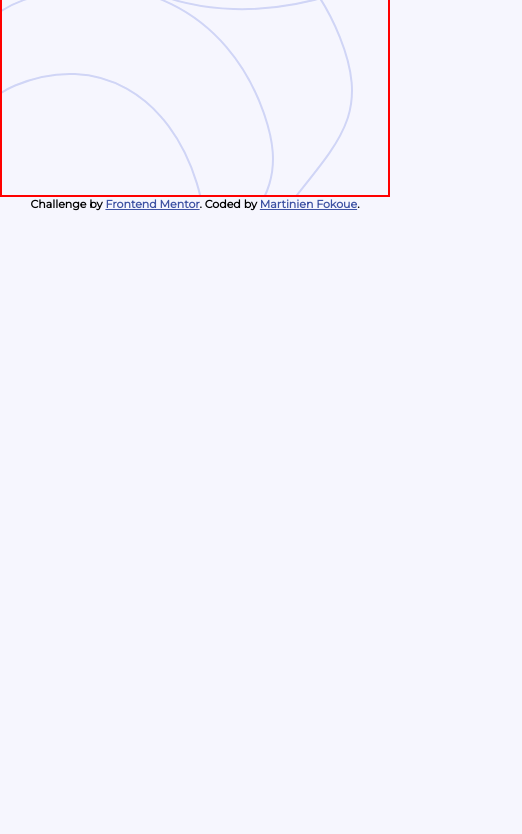
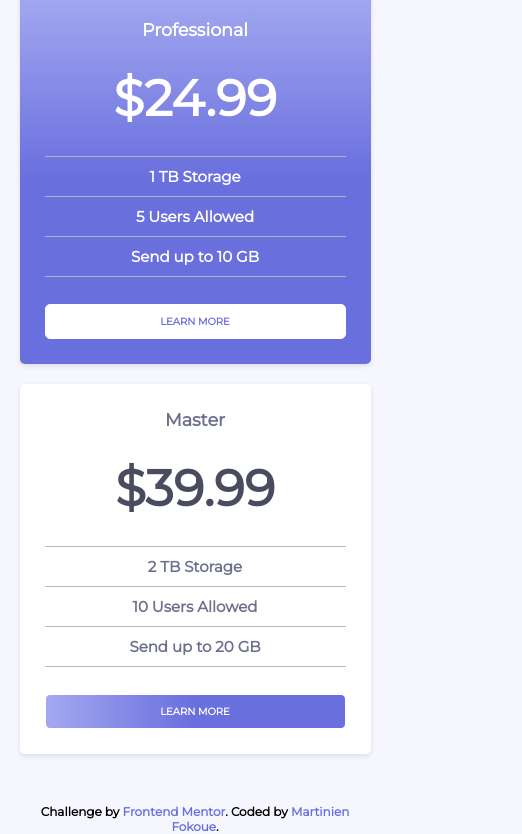
Before and after one commit to Martinien-Fokoue/pricing-component-with-toggle, a plain HTML site: page index.html in a window 390 px wide. Shown: the part 647-1481 px from the top of the page, 522 px wide, since content can reach past the window. Before the commit the page ends 858 px from the top, so only its background shows below. Drawn offline with Linux system fonts and the light colour scheme.

Commit message:
completed

```diff
--- a/css/style.scss
+++ b/css/style.scss
@@ -21,26 +21,50 @@ body {
     background-color: map-get($colors, Very-Light-Grayish-Blue);
     height: 100vh;
     font-size: $size;
-    font-weight: 700;
+    font-weight: bolder;
+    display: flex;
+    align-items: center;
+    justify-content: center;
+    @media screen and (max-width : 700px){
+        background: url('../images/bg-top.svg') 140px -50px no-repeat;
+        background-color: map-get($colors, Very-Light-Grayish-Blue);
+    }
 }
 
 .container {
-    height: 100%;
-    border: 2px solid red;
+    display: flex;
+    align-items: center;
+    justify-content: space-between;
+    flex-direction: column;
+    height: 90%;
+    width: 70%;
+
+    @media screen and (max-width : 700px){
+        width: 90%;
+        display: grid;
+        row-gap: 50px;
+        height: 80%;
+    }
 
 
     & .title {
         color: map-get($colors, Grayish-Blue);
-        border: 2px solid red;
-        display: inline-block;
-        margin: auto;
-        align-self: center;
+        @media screen and (max-width : 700px){
+            text-align: center;
+        }
     }
 
     & .section_toggle {
         display: flex;
         align-items: center;
-        border: 2px solid red;
+        justify-content: space-between;
+        width: 280px;
+        color: map-get($colors, Light-Grayish-Blue);
+        @media screen and (max-width : 700px){
+            width: 85%;
+            margin: auto;
+        }
+
 
         & .toggle {
             width: 60px;
@@ -50,95 +74,143 @@ body {
             position: relative;
             cursor: pointer;
 
+            &:hover {
+                background: map-get($colors, gradient_1);
+            }
+
             & .round {
                 position: absolute;
                 width: 25px;
                 height: 25px;
                 border-radius: 50%;
                 top: 50%;
-                transform: translate(0,-50%) scale(.98);
+                transform: translate(100%,-50%);
                 background-color: map-get($colors, Very-Light-Grayish-Blue);
                 margin: 0 4px;
-                transition: .2s linear;
-                &:hover{
-                    transform: translate(0, -50%) scale(1.08);
-                }
+                transition: transform .2s linear;
 
                 &.active {
-                    transform: translate(100%, -50%) scale(.98);
-                    &:hover{
-                        transform: translate(100%, -50%) scale(1.08);
+                    transform: translate(0, -50%);
+
                 }
             }
         }
     }
 
-        & span {
-            color: map-get($colors, Light-Grayish-Blue);
+    & .price_cards {
+        & .card_container {
+            margin: 25px;
+            display: flex;
+            align-items: center;
+            justify-content: center;
+            color: map-get($colors, Grayish-Blue);
+            @media screen and (max-width : 700px){
+                margin: 0;
+                display: grid;
+                row-gap: 20px;
+                grid-template-columns: 1fr;
+            }
+            & .card {
+                background-color: #FFF;
+                padding: 30px;
+                box-shadow: 0 2px 5px rgba($color: #000000, $alpha: .1);
+                display: flex;
+                justify-content: space-between;
+                flex-direction: column;
+                border-radius: 5px;
+                width: 280px;
+                height: 350px;
+                font-weight: 700;
+                @media screen and (max-width : 700px){
+                   height: 370px;
+                   width: 100%;
+                   padding: 25px;
+                }
+
+                &:nth-child(2){
+                    transform: scale(1.07, 1.12);
+                    background: linear-gradient(to top, map-get($colors, gradient_2) 50%, map-get($colors, gradient_1));
+                    color: #FFF;
+                    @media screen and (max-width : 700px){
+                        transform: scale(1);
+                    }
+
+                    & .price {
+                        color: #FFF;
+                    }
+
+                    & .btn {
+                        background: #FFF;
+                        color: map-get($colors, gradient_2);
+
+                        &:hover {
+                            background: transparent;
+                            color: #FFF;
+                            border-color: #FFF;
+
+                        }
                     }
                 }
 
-    & .price_cards {
+                & .level {
+                    display: flex;
+                    justify-content: center;
+                }
 
-        & .container{
-            border: 2px solid red;
+                & .price {
+                    font-size: 50px;
+                    color: map-get($colors, Dark-Grayish-Blue);
+                    text-align: center;
+
+                }
+
+                & .wrapper {
+                    & div {
                         display: flex;
                         align-items: center;
                         justify-content: center;
-        }
+                        padding: 10px;
+                        border-bottom: 1px solid map-get($colors, Light-Grayish-Blue);
 
-        & .card {
-            padding: 30px;
-            display: flex;
-            flex-direction: column;
-            align-items: center;
-            box-shadow: 0 3px 5px rgba($color: #000000, $alpha: .1);
-            border-radius: 5px;
-            background-color: #FFF;
-
-            &:nth-child(2){
-                transform: scale(1.1);
-                background: linear-gradient(to top, map-get($colors, gradient_2) 50%, map-get($colors, gradient_1));
-
-                & * {
-                    color: #FFF!important;
-                }
-                & .btn {
-                    background: #FFF;
-                    color: #000!important;
-                }
-            }
-
-
-            & .price {
-                font-size: 50px;
-                font-weight: bolder;
-                color: map-get($colors, Dark-Grayish-Blue);
-            }
-
-            & .wrapper {
-
-                & div {
-                    border-bottom: 1px solid map-get($colors, Light-Grayish-Blue);
-                    color: map-get($colors, Grayish-Blue);
-
-                    &:first-child{
+                        &:first-child {
                             border-top: 1px solid map-get($colors, Light-Grayish-Blue);
                         }
                     }
                 }
 
                 & .btn {
-                width: 100%;
+                    border: 1px solid #FFF;
+                    outline: none;
+                    padding: 10px;
+                    border-radius: 5px;
                     background: linear-gradient(to left, map-get($colors, gradient_2) 50%, map-get($colors, gradient_1));
+                    color: #FFF;
                     text-transform: uppercase;
-                letter-spacing: 1px;
-                border: none;
-                outline: none;
-                border-radius: 4px;
-                height: 30px;
+                    font-size: 10px!important;
                     cursor: pointer;
+                    font-weight: bolder;
+                    transition: .2s linear;
+                    &:hover {
+                        background: linear-gradient(to left, #FFF, #FFF);
+                        color: map-get($colors, gradient_2);
+                        border-color: map-get($colors, Grayish-Blue);
                     }
                 }
             }
         }
+    }
+
+    & .attribution {
+        font-size: 16px;
+
+        @media screen and (max-width : 700px){
+            font-size: 12px;
+            margin-bottom: 50px;
+        }
+
+        & a{
+            color: map-get($colors, gradient_2);
+            text-decoration: none;
+        }
+    }
+}
--- a/index.html
+++ b/index.html
@@ -33,9 +33,9 @@
       <span>Monthly</span>
     </div>
     <div class="price_cards">
-      <div class="container">
+      <div class="card_container">
         <div class="card card_1">
-          <h3 class="title">Basic</h3>
+          <h3 class="level">Basic</h3>
           <h1 class="price">&dollar;19.99</h1>
           <div class="wrapper">
             <div class="storage">500 GB Storage</div>
@@ -45,7 +45,7 @@
           <button class="btn">Learn More</button>
         </div>
         <div class="card card_2">
-          <h3 class="title">Professional</h3>
+          <h3 class="level">Professional</h3>
           <h1 class="price">&dollar;24.99</h1>
           <div class="wrapper">
             <div class="storage">1 TB Storage</div>
@@ -55,7 +55,7 @@
           <button class="btn">Learn More</button>
         </div>
         <div class="card card_3">
-          <h3 class="title">Master</h3>
+          <h3 class="level">Master</h3>
           <h1 class="price">&dollar;39.99</h1>
           <div class="wrapper">
             <div class="storage">2 TB Storage</div>
@@ -66,14 +66,14 @@
         </div>
       </div>
     </div>
+    <footer class="attribution">
+      Challenge by <a href="https://www.frontendmentor.io?ref=challenge" target="_blank">Frontend Mentor</a>.
+      Coded by <a href="https://www.github.com/Martinien-Fokoue">Martinien Fokoue</a>.
+    </footer>
   </main>
   <!-- &dollar;199.99
   &dollar;249.99
   &dollar;399.99 -->
-  <footer class="attribution">
-    Challenge by <a href="https://www.frontendmentor.io?ref=challenge" target="_blank">Frontend Mentor</a>.
-    Coded by <a href="https://www.github.com/Martinien-Fokoue">Martinien Fokoue</a>.
-  </footer>
 
 
   <script src="js/app.js"></script>
--- a/js/app.js
+++ b/js/app.js
@@ -1,10 +1,19 @@
 var toggle = document.querySelector('.toggle'),
-    round = toggle.querySelector('.round');
+    round = toggle.querySelector('.round'),
+    price = document.querySelectorAll('.price'),
+    prices_annual = ['&dollar;199.99','&dollar;249.99','&dollar;399.99'],
+    prices_montly = ['&dollar;19.99','&dollar;24.99','&dollar;39.99'],
+    annual = false;
 
 toggle.addEventListener('click', (e)=>{
+    round.classList.toggle('active');
+    annual = !annual;
 
-    console.log(round.classList);
-    round.classList.toggle('active');
-    console.log(round.classList);
-
+    for(let i = 0; i < price.length; i++){
+        if(annual === true){
+            price[i].innerHTML = prices_annual[i];
+        }else {
+            price[i].innerHTML = prices_montly[i];
+        }
+    }
 });
```
Also changed, not shown: css/style.css, 1 other file. Lines whose indentation alone changed are shown as unchanged.
